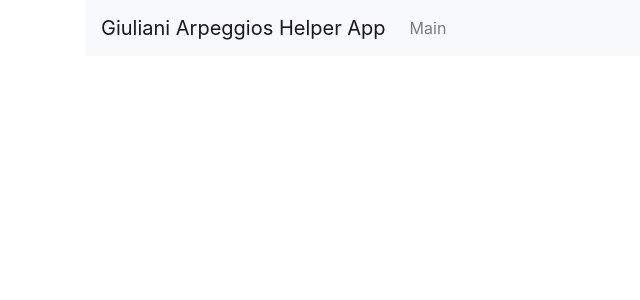
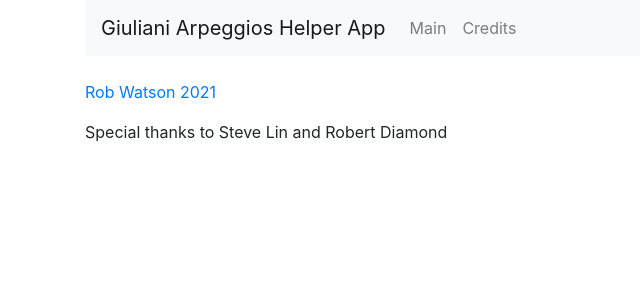
Before and after one commit to rmd6502/giuliani-arpeggio-helper, a React (Create React App) app in the folder giuliani-app-client/: page /credit-page-component in a window 1280 px wide. Shown: the top 300 px of the page, without its empty margins (0-640 px from the left). Built offline with nearby package versions, Linux system fonts and the light colour scheme.

Commit message:
credit page added

```diff
--- a/giuliani-app-client/src/App.js
+++ b/giuliani-app-client/src/App.js
@@ -4,6 +4,7 @@ import "bootstrap/dist/css/bootstrap.min.css";
 
 import EditStudies from "./components/edit-studies-component";
 import MainPage from "./components/mainpage-component";
+import CreditPage from "./components/credit-page-component";
 
 class App extends Component {
   render() {
@@ -17,12 +18,16 @@ class App extends Component {
                 <li className="navbar-item">
                   <Link to="/" className="nav-link">Main</Link>
                 </li>
+                <li className="navbar-item">
+                  <Link to="/credit-page-component" className="nav-link">Credits</Link>
+                </li>
               </ul>
             </div>
           </nav>
           <br/>
           <Route path="/" exact component={MainPage} />
           <Route path="/edit/:id" component={EditStudies} />
+          <Route path="/credit-page-component" component={CreditPage} />
         </div>
       </Router>
     );
--- /dev/null
+++ b/giuliani-app-client/src/components/credit-page-component.js
@@ -0,0 +1,21 @@
+// Credit component
+
+import React, { Component } from 'react';
+
+export default class CreditPage extends Component {
+  render() {
+    return (
+      <div>
+        <p>
+          <a href="http://www.rob-watson-designs.com"
+            target="_blank"
+            rel="noopener noreferrer"
+          >
+            Rob Watson 2021
+          </a>
+         </p>
+         <p>Special thanks to Steve Lin and Robert Diamond </p>
+      </div>
+    )
+  }
+}
--- a/giuliani-app-client/src/components/mainpage-component.js
+++ b/giuliani-app-client/src/components/mainpage-component.js
@@ -130,11 +130,10 @@ export default class MainPage extends Component {
       <div style={{marginTop: 10}}>
 
         <h4>Query Giuliani 120 Right Hand Studies</h4>
-        <h6>Results are randomized.</h6>
+        <h6>Results are randomized</h6>
         <br></br>
 
         <form onSubmit={this.onSubmit}>
-
           <div className="form-group">
             <label>Enter Difficulty Level (1-7)</label>
               <input type="number"
@@ -170,7 +169,6 @@ export default class MainPage extends Component {
           <div className="form-group">
             <input type="submit" value="Submit" className="btn btn-primary" />
           </div>
-
         </form>
 
         <div>
```
Also changed, not shown: giuliani-app-client/src/components/display-studies-component.js (deleted, +0 -13 lines). Lines whose indentation alone changed are shown as unchanged.
